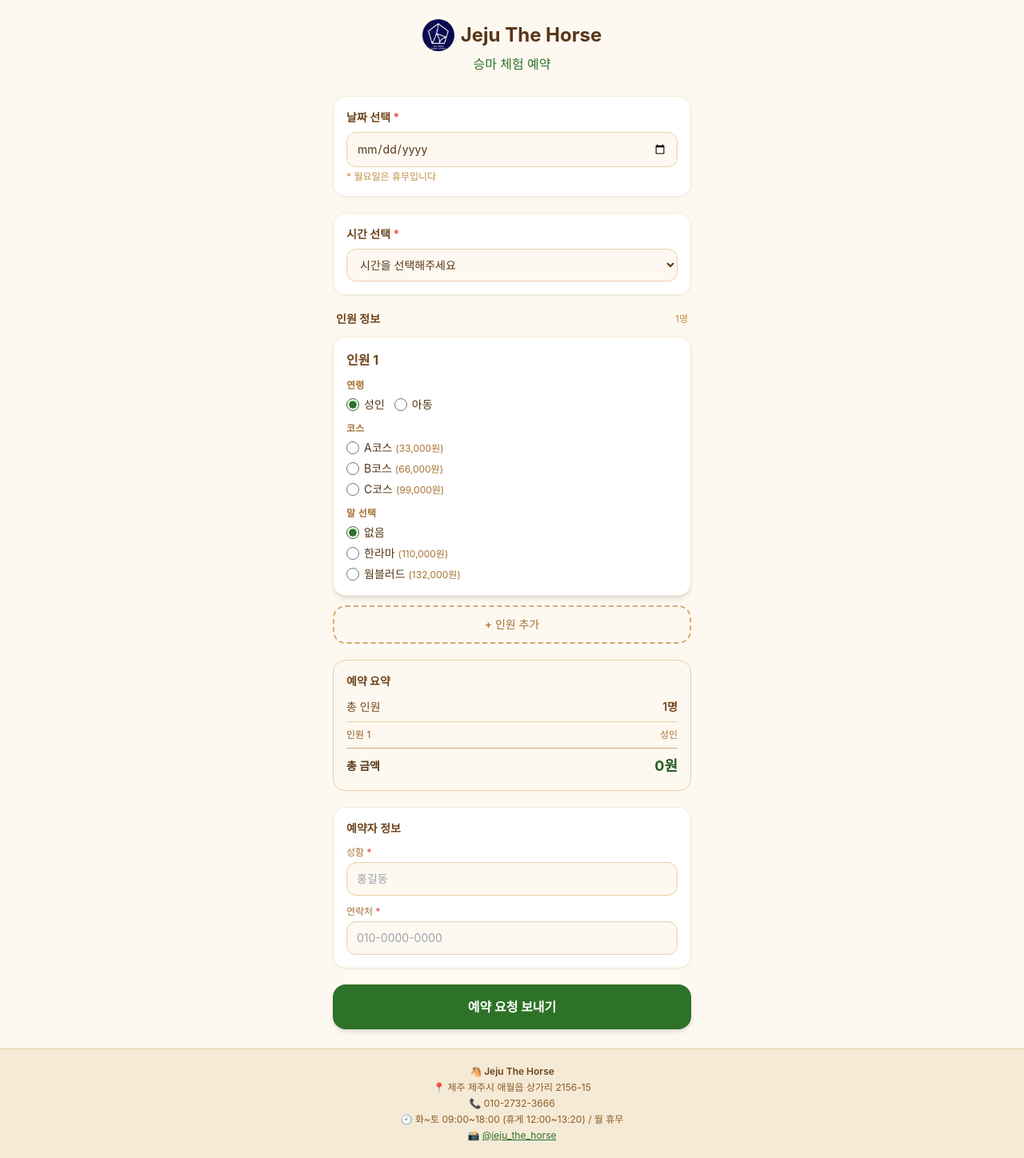
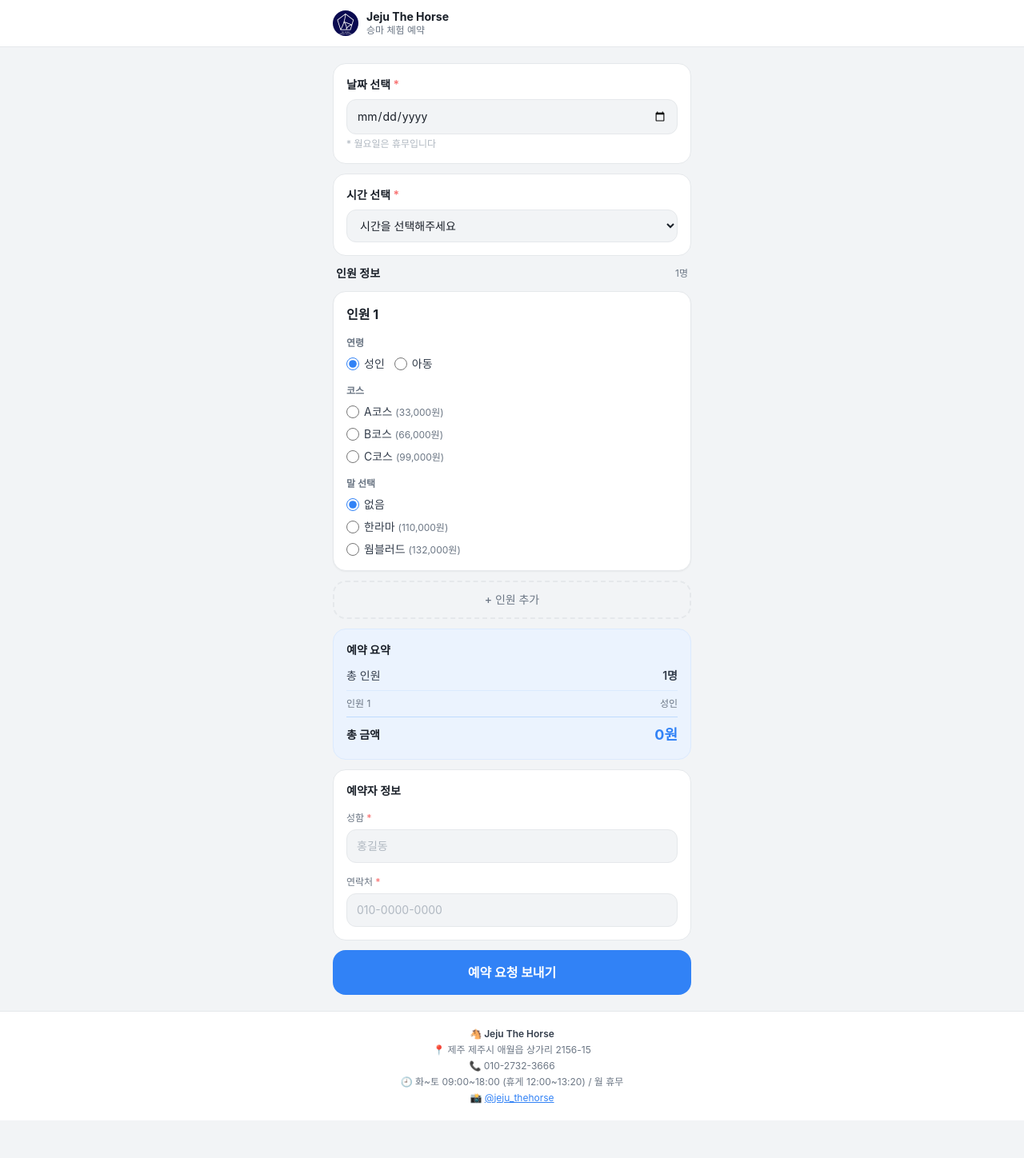
Before and after one commit to taehanno/jejuthehorse, a React (Vite) app: page / in a window 1280 px wide. Shown: the whole page at 80% size. After the commit the page ends 1401 px from the top, so only its background shows below. Built offline with nearby package versions, Linux system fonts and the light colour scheme.

Commit message:
design: Toss 스타일 블루/화이트 톤으로 전면 리디자인

```diff
--- a/src/components/Footer.jsx
+++ b/src/components/Footer.jsx
@@ -1,7 +1,7 @@
 export default function Footer() {
   return (
-    <footer className="bg-earth-100 border-t border-earth-200 px-4 py-5 text-xs text-earth-600 space-y-1 text-center">
-      <p className="font-semibold text-earth-700 mb-1">🐴 Jeju The Horse</p>
+    <footer className="bg-toss-white border-t border-toss-line px-4 py-5 text-xs text-toss-tertiary space-y-1 text-center">
+      <p className="font-semibold text-toss-secondary mb-1">🐴 Jeju The Horse</p>
       <p>📍 제주 제주시 애월읍 상가리 2156-15</p>
       <p>📞 010-2732-3666</p>
       <p>🕘 화~토 09:00~18:00 (휴게 12:00~13:20) / 월 휴무</p>
@@ -11,9 +11,9 @@ export default function Footer() {
           href="https://www.instagram.com/jeju_thehorse"
           target="_blank"
           rel="noopener noreferrer"
-          className="text-forest-600 underline"
+          className="text-toss-blue underline"
         >
-          @jeju_the_horse
+          @jeju_thehorse
         </a>
       </p>
     </footer>
--- a/src/components/PersonCard.jsx
+++ b/src/components/PersonCard.jsx
@@ -3,20 +3,19 @@ export default function PersonCard({ person, index, onChange, onRemove, showRemo
 
   const handleCourse = (val) => {
     const updates = { course: val }
-    // reset forestPath when switching away from B/C
     if (val === 'A') updates.forestPath = false
     onChange(index, updates)
   }
 
   return (
-    <div className="bg-white rounded-2xl shadow-md p-4 border border-earth-100">
+    <div className="bg-toss-white rounded-2xl shadow-sm p-4 border border-toss-line">
       {/* Header */}
-      <div className="flex items-center justify-between mb-3">
-        <span className="font-bold text-earth-700 text-base">인원 {index + 1}</span>
+      <div className="flex items-center justify-between mb-4">
+        <span className="font-bold text-toss-label text-base">인원 {index + 1}</span>
         {showRemove && (
           <button
             onClick={() => onRemove(index)}
-            className="text-earth-400 hover:text-red-500 transition-colors text-xl leading-none"
+            className="text-toss-placeholder hover:text-red-400 transition-colors text-xl leading-none"
             aria-label="인원 제거"
           >
             ✕
@@ -25,8 +24,8 @@ export default function PersonCard({ person, index, onChange, onRemove, showRemo
       </div>
 
       {/* Age Type */}
-      <div className="mb-3">
-        <p className="text-xs font-semibold text-earth-500 uppercase tracking-wide mb-1.5">연령</p>
+      <div className="mb-4">
+        <p className="text-xs font-semibold text-toss-tertiary mb-2">연령</p>
         <div className="flex gap-3">
           {['성인', '아동'].map((opt) => (
             <label key={opt} className="flex items-center gap-1.5 cursor-pointer">
@@ -36,18 +35,18 @@ export default function PersonCard({ person, index, onChange, onRemove, showRemo
                 value={opt}
                 checked={ageType === opt}
                 onChange={() => onChange(index, { ageType: opt })}
-                className="accent-forest-600 w-4 h-4"
+                className="accent-toss-blue w-4 h-4"
               />
-              <span className="text-sm text-earth-800">{opt}</span>
+              <span className="text-sm text-toss-secondary">{opt}</span>
             </label>
           ))}
         </div>
       </div>
 
       {/* Course */}
-      <div className="mb-3">
-        <p className="text-xs font-semibold text-earth-500 uppercase tracking-wide mb-1.5">코스</p>
-        <div className="flex flex-col gap-1.5">
+      <div className="mb-4">
+        <p className="text-xs font-semibold text-toss-tertiary mb-2">코스</p>
+        <div className="flex flex-col gap-2">
           {[
             { value: 'A', label: 'A코스', price: '33,000원' },
             { value: 'B', label: 'B코스', price: '66,000원' },
@@ -60,11 +59,11 @@ export default function PersonCard({ person, index, onChange, onRemove, showRemo
                 value={opt.value}
                 checked={course === opt.value}
                 onChange={() => handleCourse(opt.value)}
-                className="accent-forest-600 w-4 h-4"
+                className="accent-toss-blue w-4 h-4"
               />
-              <span className="text-sm text-earth-800">
+              <span className="text-sm text-toss-secondary">
                 {opt.label}{' '}
-                <span className="text-earth-500 text-xs">({opt.price})</span>
+                <span className="text-toss-tertiary text-xs">({opt.price})</span>
               </span>
             </label>
           ))}
@@ -73,16 +72,16 @@ export default function PersonCard({ person, index, onChange, onRemove, showRemo
 
       {/* Forest Path (B or C only) */}
       {(course === 'B' || course === 'C') && (
-        <div className="mb-3">
+        <div className="mb-4">
           <label className="flex items-center gap-2 cursor-pointer">
             <input
               type="checkbox"
               checked={forestPath}
               onChange={(e) => onChange(index, { forestPath: e.target.checked })}
-              className="accent-forest-600 w-4 h-4"
+              className="accent-toss-blue w-4 h-4"
             />
-            <span className="text-sm text-earth-800">
-              숲길 <span className="text-earth-500 text-xs">(+10,000원)</span>
+            <span className="text-sm text-toss-secondary">
+              숲길 <span className="text-toss-tertiary text-xs">(+10,000원)</span>
             </span>
           </label>
         </div>
@@ -90,8 +89,8 @@ export default function PersonCard({ person, index, onChange, onRemove, showRemo
 
       {/* Horse */}
       <div>
-        <p className="text-xs font-semibold text-earth-500 uppercase tracking-wide mb-1.5">말 선택</p>
-        <div className="flex flex-col gap-1.5">
+        <p className="text-xs font-semibold text-toss-tertiary mb-2">말 선택</p>
+        <div className="flex flex-col gap-2">
           {[
             { value: '없음', label: '없음', price: null },
             { value: '한라마', label: '한라마', price: '110,000원' },
@@ -104,11 +103,11 @@ export default function PersonCard({ person, index, onChange, onRemove, showRemo
                 value={opt.value}
                 checked={horse === opt.value}
                 onChange={() => onChange(index, { horse: opt.value })}
-                className="accent-forest-600 w-4 h-4"
+                className="accent-toss-blue w-4 h-4"
               />
-              <span className="text-sm text-earth-800">
+              <span className="text-sm text-toss-secondary">
                 {opt.label}{' '}
-                {opt.price && <span className="text-earth-500 text-xs">({opt.price})</span>}
+                {opt.price && <span className="text-toss-tertiary text-xs">({opt.price})</span>}
               </span>
             </label>
           ))}
--- a/src/components/SummarySection.jsx
+++ b/src/components/SummarySection.jsx
@@ -4,26 +4,26 @@ export default function SummarySection({ persons }) {
   const total = persons.reduce((sum, p) => sum + calcPersonPrice(p), 0)
 
   return (
-    <div className="bg-earth-50 rounded-2xl border border-earth-200 p-4">
-      <h3 className="font-bold text-earth-700 mb-3 text-sm">예약 요약</h3>
+    <div className="bg-toss-blue-light rounded-2xl border border-blue-100 p-4">
+      <h3 className="font-bold text-toss-label mb-3 text-sm">예약 요약</h3>
 
-      <div className="flex justify-between text-sm text-earth-700 mb-2">
+      <div className="flex justify-between text-sm text-toss-secondary mb-2">
         <span>총 인원</span>
         <span className="font-semibold">{persons.length}명</span>
       </div>
 
-      <div className="border-t border-earth-200 pt-2 mb-2 space-y-1">
+      <div className="border-t border-blue-100 pt-2 mb-2 space-y-1">
         {persons.map((p, i) => (
-          <div key={i} className="text-xs text-earth-600 flex justify-between">
+          <div key={i} className="text-xs text-toss-tertiary flex justify-between">
             <span className="mr-2 shrink-0">인원 {i + 1}</span>
-            <span className="text-right text-earth-500">{describePersonShort(p)}</span>
+            <span className="text-right">{describePersonShort(p)}</span>
           </div>
         ))}
       </div>
 
-      <div className="border-t border-earth-300 pt-2 flex justify-between items-center">
-        <span className="font-bold text-earth-800 text-sm">총 금액</span>
-        <span className="font-bold text-forest-700 text-lg">{formatPrice(total)}원</span>
+      <div className="border-t border-blue-200 pt-2 flex justify-between items-center">
+        <span className="font-bold text-toss-label text-sm">총 금액</span>
+        <span className="font-bold text-toss-blue text-lg">{formatPrice(total)}원</span>
       </div>
     </div>
   )
--- a/src/index.css
+++ b/src/index.css
@@ -4,7 +4,8 @@
 
 @layer base {
   body {
-    background-color: #fdf8f0;
+    background-color: #F2F4F6;
     font-family: -apple-system, BlinkMacSystemFont, 'Segoe UI', 'Apple SD Gothic Neo', 'Noto Sans KR', sans-serif;
+    color: #191F28;
   }
 }
--- a/src/pages/ReservationPage.jsx
+++ b/src/pages/ReservationPage.jsx
@@ -1,6 +1,6 @@
 import { useState } from 'react'
+import emailjs from '@emailjs/browser'
 import logo from '../image/Jeju logo.jpg'
-import emailjs from '@emailjs/browser'
 import PersonCard from '../components/PersonCard'
 import SummarySection from '../components/SummarySection'
 import Footer from '../components/Footer'
@@ -73,7 +73,6 @@ export default function ReservationPage({ onSubmitted }) {
     const errs = validate()
     if (Object.keys(errs).length > 0) {
       setErrors(errs)
-      // scroll to first error
       const firstKey = Object.keys(errs)[0]
       const el = document.getElementById(`field-${firstKey}`)
       if (el) el.scrollIntoView({ behavior: 'smooth', block: 'center' })
@@ -101,14 +100,7 @@ export default function ReservationPage({ onSubmitted }) {
         },
         import.meta.env.VITE_EMAILJS_PUBLIC_KEY
       )
-      onSubmitted({
-        date,
-        time,
-        persons,
-        total,
-        customerName,
-        customerPhone,
-      })
+      onSubmitted({ date, time, persons, total, customerName, customerPhone })
     } catch (err) {
       console.error(err)
       setErrors({ submit: '예약 전송에 실패했습니다. 잠시 후 다시 시도해주세요.' })
@@ -118,56 +110,59 @@ export default function ReservationPage({ onSubmitted }) {
   }
 
   return (
-    <div className="min-h-screen flex flex-col">
-      <div className="flex-1 max-w-[480px] mx-auto w-full px-4 py-6 space-y-5">
-        {/* Header */}
-        <div className="text-center pb-2">
-          <div className="flex items-center justify-center gap-2">
-            <img src={logo} alt="Jeju The Horse 로고" className="h-10 w-10 rounded-full object-cover" />
-            <h1 className="text-2xl font-bold text-earth-800">Jeju The Horse</h1>
+    <div className="min-h-screen flex flex-col bg-toss-bg">
+      {/* Top Header Bar */}
+      <div className="bg-toss-white border-b border-toss-line sticky top-0 z-10">
+        <div className="max-w-[480px] mx-auto px-4 py-3 flex items-center gap-2.5">
+          <img src={logo} alt="Jeju The Horse 로고" className="h-8 w-8 rounded-full object-cover" />
+          <div>
+            <p className="font-bold text-toss-label text-sm leading-tight">Jeju The Horse</p>
+            <p className="text-toss-tertiary text-xs">승마 체험 예약</p>
           </div>
-          <p className="text-forest-600 font-medium mt-1">승마 체험 예약</p>
         </div>
+      </div>
+
+      <div className="flex-1 max-w-[480px] mx-auto w-full px-4 py-5 space-y-3">
 
         {/* Date Picker */}
-        <div id="field-date" className="bg-white rounded-2xl shadow-sm border border-earth-100 p-4">
-          <label className="block text-sm font-semibold text-earth-700 mb-2">
-            날짜 선택 <span className="text-red-500">*</span>
+        <div id="field-date" className="bg-toss-white rounded-2xl border border-toss-line p-4">
+          <label className="block text-sm font-semibold text-toss-label mb-2">
+            날짜 선택 <span className="text-red-400">*</span>
           </label>
           <input
             type="date"
             value={date}
             min={getTodayStr()}
             onChange={handleDateChange}
-            className="w-full border border-earth-200 rounded-xl px-3 py-2.5 text-earth-800 text-sm focus:outline-none focus:ring-2 focus:ring-forest-400 bg-earth-50"
+            className="w-full border border-toss-line rounded-xl px-3 py-2.5 text-toss-label text-sm focus:outline-none focus:ring-2 focus:ring-toss-blue bg-toss-bg"
           />
-          {errors.date && <p className="text-red-500 text-xs mt-1">{errors.date}</p>}
-          <p className="text-xs text-earth-400 mt-1">* 월요일은 휴무입니다</p>
+          {errors.date && <p className="text-red-400 text-xs mt-1">{errors.date}</p>}
+          <p className="text-xs text-toss-placeholder mt-1">* 월요일은 휴무입니다</p>
         </div>
 
         {/* Time Dropdown */}
-        <div id="field-time" className="bg-white rounded-2xl shadow-sm border border-earth-100 p-4">
-          <label className="block text-sm font-semibold text-earth-700 mb-2">
-            시간 선택 <span className="text-red-500">*</span>
+        <div id="field-time" className="bg-toss-white rounded-2xl border border-toss-line p-4">
+          <label className="block text-sm font-semibold text-toss-label mb-2">
+            시간 선택 <span className="text-red-400">*</span>
           </label>
           <select
             value={time}
             onChange={(e) => setTime(e.target.value)}
-            className="w-full border border-earth-200 rounded-xl px-3 py-2.5 text-earth-800 text-sm focus:outline-none focus:ring-2 focus:ring-forest-400 bg-earth-50"
+            className="w-full border border-toss-line rounded-xl px-3 py-2.5 text-toss-label text-sm focus:outline-none focus:ring-2 focus:ring-toss-blue bg-toss-bg"
           >
             <option value="">시간을 선택해주세요</option>
             {TIME_OPTIONS.map((t) => (
               <option key={t} value={t}>{t}</option>
             ))}
           </select>
-          {errors.time && <p className="text-red-500 text-xs mt-1">{errors.time}</p>}
+          {errors.time && <p className="text-red-400 text-xs mt-1">{errors.time}</p>}
         </div>
 
         {/* Person Cards */}
         <div id="field-persons" className="space-y-3">
           <div className="flex items-center justify-between px-1">
-            <h2 className="text-sm font-semibold text-earth-700">인원 정보</h2>
-            <span className="text-xs text-earth-400">{persons.length}명</span>
+            <h2 className="text-sm font-semibold text-toss-label">인원 정보</h2>
+            <span className="text-xs text-toss-tertiary">{persons.length}명</span>
           </div>
           {persons.map((p, i) => (
             <PersonCard
@@ -179,10 +174,10 @@ export default function ReservationPage({ onSubmitted }) {
               showRemove={persons.length > 1}
             />
           ))}
-          {errors.persons && <p className="text-red-500 text-xs px-1">{errors.persons}</p>}
+          {errors.persons && <p className="text-red-400 text-xs px-1">{errors.persons}</p>}
           <button
             onClick={addPerson}
-            className="w-full border-2 border-dashed border-earth-300 rounded-2xl py-3 text-earth-500 text-sm font-medium hover:border-forest-400 hover:text-forest-600 transition-colors"
+            className="w-full border-2 border-dashed border-toss-line rounded-2xl py-3 text-toss-tertiary text-sm font-medium hover:border-toss-blue hover:text-toss-blue transition-colors"
           >
             + 인원 추가
           </button>
@@ -192,46 +187,46 @@ export default function ReservationPage({ onSubmitted }) {
         <SummarySection persons={persons} />
 
         {/* Customer Info */}
-        <div className="bg-white rounded-2xl shadow-sm border border-earth-100 p-4 space-y-3">
-          <h2 className="text-sm font-semibold text-earth-700">예약자 정보</h2>
+        <div className="bg-toss-white rounded-2xl border border-toss-line p-4 space-y-4">
+          <h2 className="text-sm font-semibold text-toss-label">예약자 정보</h2>
 
           <div id="field-customerName">
-            <label className="block text-xs font-medium text-earth-500 mb-1">
-              성함 <span className="text-red-500">*</span>
+            <label className="block text-xs font-medium text-toss-tertiary mb-1.5">
+              성함 <span className="text-red-400">*</span>
             </label>
             <input
               type="text"
               value={customerName}
               onChange={(e) => setCustomerName(e.target.value)}
               placeholder="홍길동"
-              className="w-full border border-earth-200 rounded-xl px-3 py-2.5 text-earth-800 text-sm focus:outline-none focus:ring-2 focus:ring-forest-400 bg-earth-50"
+              className="w-full border border-toss-line rounded-xl px-3 py-2.5 text-toss-label text-sm focus:outline-none focus:ring-2 focus:ring-toss-blue bg-toss-bg placeholder-toss-placeholder"
             />
-            {errors.customerName && <p className="text-red-500 text-xs mt-1">{errors.customerName}</p>}
+            {errors.customerName && <p className="text-red-400 text-xs mt-1">{errors.customerName}</p>}
           </div>
 
           <div id="field-customerPhone">
-            <label className="block text-xs font-medium text-earth-500 mb-1">
-              연락처 <span className="text-red-500">*</span>
+            <label className="block text-xs font-medium text-toss-tertiary mb-1.5">
+              연락처 <span className="text-red-400">*</span>
             </label>
             <input
               type="tel"
               value={customerPhone}
               onChange={(e) => setCustomerPhone(e.target.value)}
               placeholder="010-0000-0000"
-              className="w-full border border-earth-200 rounded-xl px-3 py-2.5 text-earth-800 text-sm focus:outline-none focus:ring-2 focus:ring-forest-400 bg-earth-50"
+              className="w-full border border-toss-line rounded-xl px-3 py-2.5 text-toss-label text-sm focus:outline-none focus:ring-2 focus:ring-toss-blue bg-toss-bg placeholder-toss-placeholder"
             />
-            {errors.customerPhone && <p className="text-red-500 text-xs mt-1">{errors.customerPhone}</p>}
+            {errors.customerPhone && <p className="text-red-400 text-xs mt-1">{errors.customerPhone}</p>}
           </div>
         </div>
 
         {/* Submit */}
         {errors.submit && (
-          <p className="text-red-500 text-sm text-center">{errors.submit}</p>
+          <p className="text-red-400 text-sm text-center">{errors.submit}</p>
         )}
         <button
           onClick={handleSubmit}
           disabled={loading}
-          className="w-full bg-forest-600 hover:bg-forest-700 disabled:bg-earth-300 text-white font-bold py-4 rounded-2xl text-base transition-colors shadow-md"
+          className="w-full bg-toss-blue hover:bg-toss-blue-hover disabled:bg-toss-placeholder text-white font-bold py-4 rounded-2xl text-base transition-colors"
         >
           {loading ? '전송 중...' : '예약 요청 보내기'}
         </button>
--- a/tailwind.config.js
+++ b/tailwind.config.js
@@ -7,30 +7,18 @@ export default {
   theme: {
     extend: {
       colors: {
-        cream: '#fdf8f0',
-        earth: {
-          50: '#fdf8f0',
-          100: '#f5ead6',
-          200: '#e8d0a8',
-          300: '#d4aa6e',
-          400: '#c48d45',
-          500: '#a87232',
-          600: '#8a5a24',
-          700: '#6e451c',
-          800: '#573617',
-          900: '#472d14',
-        },
-        forest: {
-          50: '#f2f8f0',
-          100: '#dff0d8',
-          200: '#bde0b0',
-          300: '#8fc97f',
-          400: '#5fac4e',
-          500: '#3d8f35',
-          600: '#2d7228',
-          700: '#245a20',
-          800: '#1e481b',
-          900: '#1a3c18',
+        toss: {
+          blue: '#3182F6',
+          'blue-hover': '#1B64DA',
+          'blue-light': '#EBF3FE',
+          bg: '#F2F4F6',
+          white: '#FFFFFF',
+          label: '#191F28',
+          secondary: '#333D4B',
+          tertiary: '#6B7684',
+          placeholder: '#B0B8C1',
+          line: '#E5E8EB',
+          'line-dark': '#D1D6DB',
         },
       },
     },
```
Also changed, not shown: src/pages/CompletePage.jsx (+18 -19 lines), .claude/settings.local.json (added), 2 other files (tests, documents, lock files or other folders).
